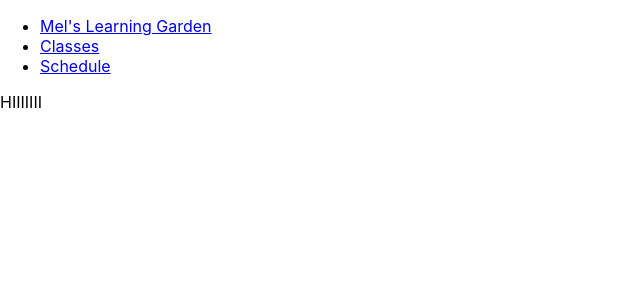
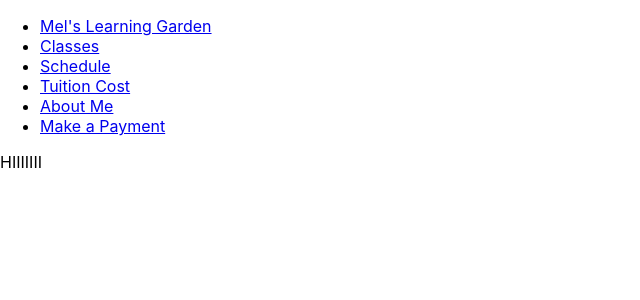
Before and after one commit to Shazammon/melslearninggarden, a React (Create React App) app: page / in a window 1280 px wide. Shown: the top 300 px of the page, without its empty margins (0-640 px from the left). Built offline with nearby package versions, Linux system fonts and the light colour scheme.

Commit message:
updated links

```diff
--- a/src/components/partials/Navbar.jsx
+++ b/src/components/partials/Navbar.jsx
@@ -9,7 +9,20 @@ export default function Navbar() {
         {
             'navBarName': 'Schedule',
             'linkName':'schedule'
-        }
+        },
+        {
+            'navBarName': 'Tuition Cost',
+            'linkName':'tuition'
+        },
+        {
+            'navBarName': 'About Me',
+            'linkName':'about'
+        },
+        {
+            'navBarName': 'Make a Payment',
+            'linkName':'payment'
+        },
+
         //  'Tuition Cost', 'About Me', 'Make a Payment'
     ]
 
```
